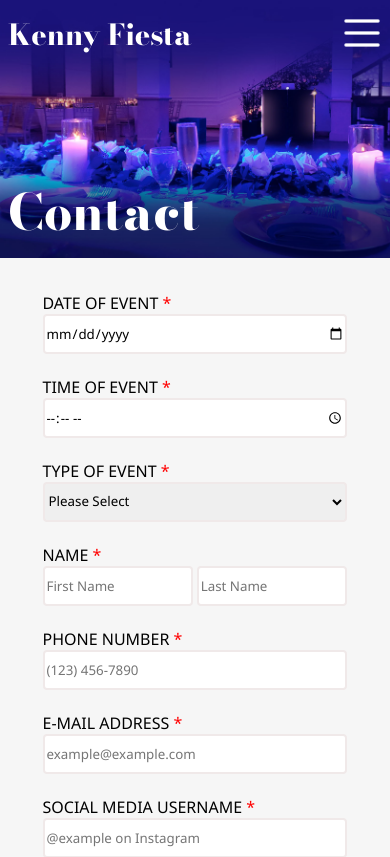
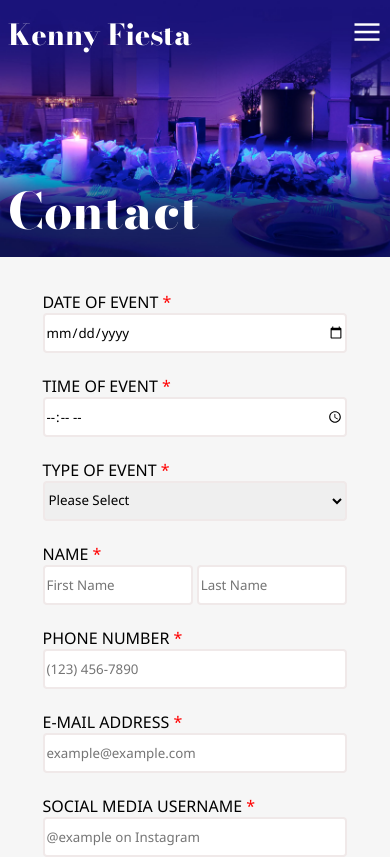
Before and after one commit to PrimeCoder05/kenny-fiesta, a React (Create React App) app: page / in a window 390 px wide. Shown: the top 857 px of the page. Built offline with nearby package versions, Linux system fonts and the light colour scheme.

Commit message:
change hamburger icon and change color of submit button when active

```diff
--- a/src/App.css
+++ b/src/App.css
@@ -30,7 +30,7 @@ ul {
 }
 
 li {
-	padding: 8px 8px 8px 8px;
+	padding: 12px 8px 8px 8px;
 	/* align-items: center; */
 	/* align-self: baseline; */
 }
@@ -63,6 +63,7 @@ textarea {
 
 .logo {
 	font-size: 1.8rem;
+	padding-top: 8px;
 }
 
 h1, .logo {
@@ -88,6 +89,10 @@ h1, .logo {
 	background-color: #000;
 }
 
+.submit:active {
+	background-color: #e821bc;
+}
+
 .wrapper {
 	max-width: 320px;
 	margin: 0 auto;
--- a/src/components/Header.js
+++ b/src/components/Header.js
@@ -5,7 +5,7 @@ function Header() {
 				<nav>
 					<ul>
 						<li className="logo">Kenny Fiesta</li>
-						<li><img src="./icons8-menu-rounded-50.png" alt="Other options" width={40} /></li>
+						<li><img src="./icons8-menu-24.png" alt="Other options" width={30} /></li>
 						{/* <li>HOME</li>
 						<li>ABOUT</li>
 						<li>PRICE LIST</li>
```
Also changed, not shown: public/icons8-menu-24.png (added).
